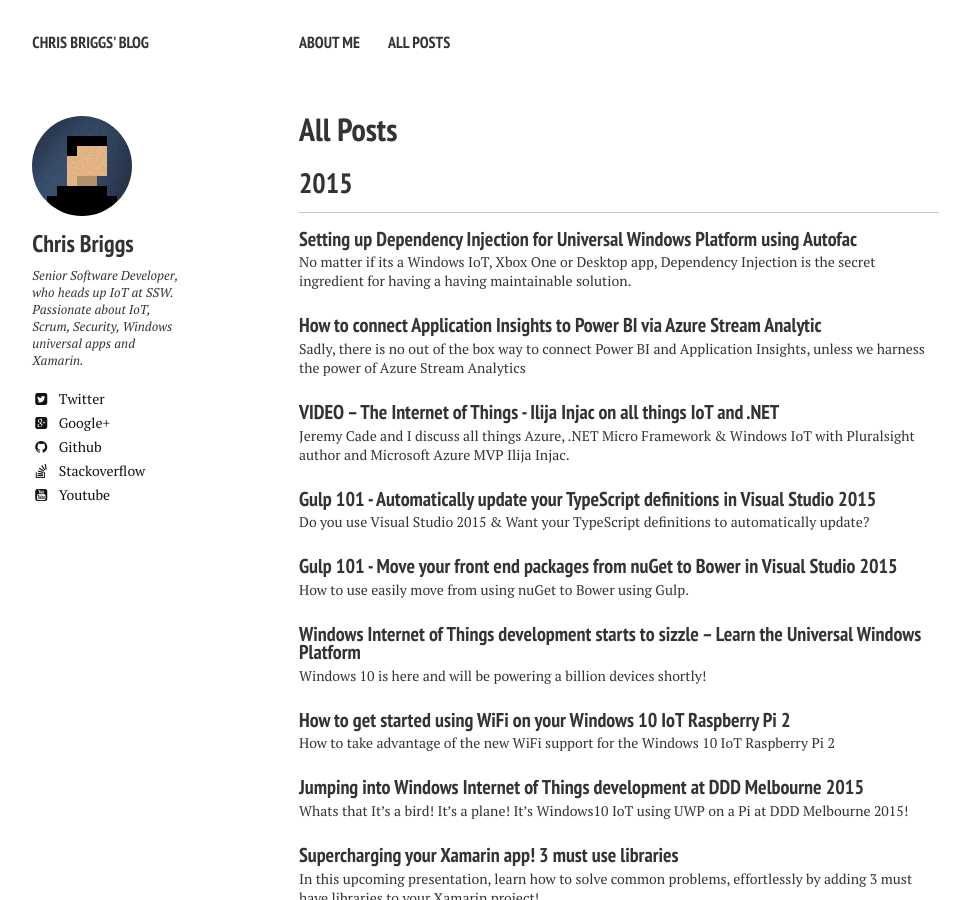
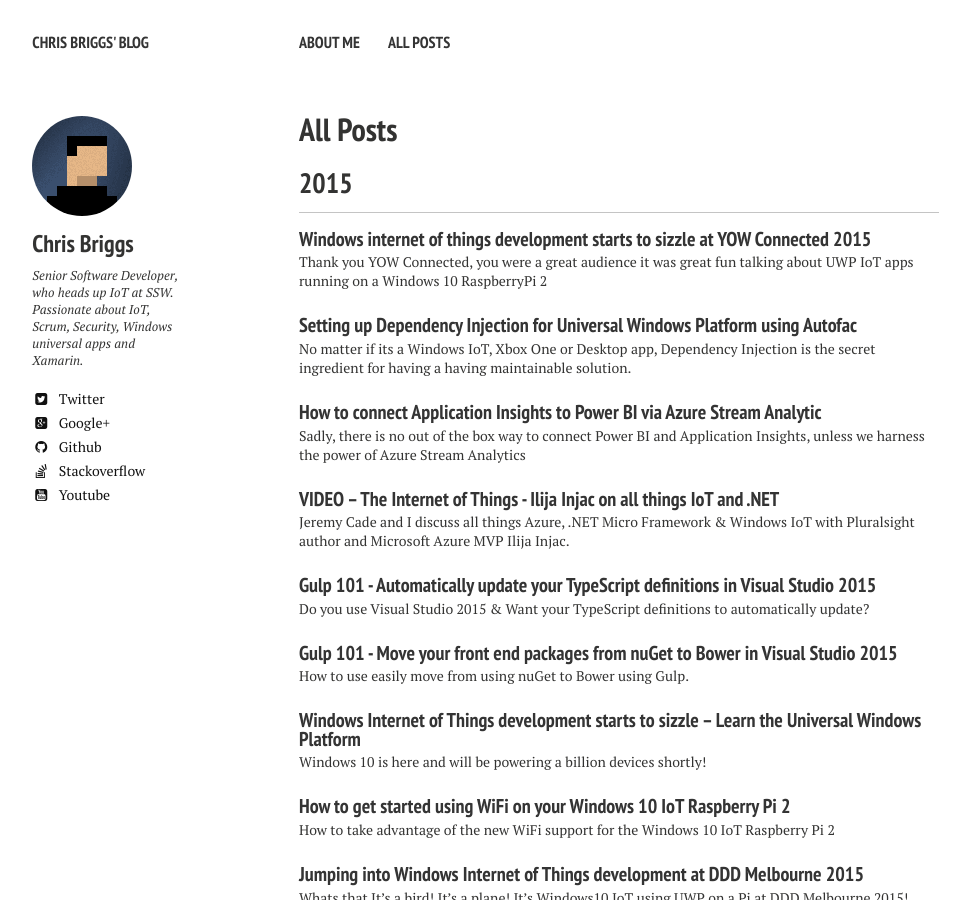
Before and after one commit to Briggsc28/briggsc28.github.io, a Jekyll site: the page built from posts/index.md, in a window 1280 px wide and 900 px high. Shown: the whole window, without its empty margins (21-976 px from the left). Built offline with Jekyll 4.4.1, drawn with Linux system fonts in a browser that asks for light colours; nearby versions of some CDN libraries; some of the changed lines change nothing that is shown.

Commit message:
Added post on YOW connected

```diff
--- /dev/null
+++ b/_posts/2015-10-17-YOW-Connected-2015.md
@@ -0,0 +1,18 @@
+---
+layout: post
+title: Windows internet of things development starts to sizzle at YOW Connected 2015
+excerpt: "Thank you YOW Connected, you were a great audience it was great fun talking about UWP IoT apps running on a Windows 10 RaspberryPi 2"
+modified: 2015-08-10
+tags: [Windows 10, IoT, Pi, Dev SuperPowers, DDD Melbourne]
+comments: true
+image:
+  feature: sample-image-5.jpg
+  credit: WeGraphics
+  creditlink: http://wegraphics.net/downloads/free-ultimate-blurred-background-pack/
+---
+
+I presented 'Jumping into Windows Internet of Things development by using the Universal Windows Platform' at YOW Connected 2015. The presentation was a success,  with the devices drawing a room full of curious (and a tad sceptical) devs. Ready to learn about the new Windows 10 IoT.<br><br>![Group shot of people attending](/images/CPFFhhMUkAAoLpl.jpg)The highlight of Yow Connected 2015, the conversations I had with the other attendees, which was made up of a range different skill sets spanning the mobile and IoT fields. <br><br>Thank you to the YOW team for running an excellent event. I look forward to presenting talks at future YOW events.
+
+>[The slide deck from this presentation is available on slideshare](http://www.slideshare.net/ChrisBriggsy/yow-connected-2015-windows-internet-of-things-development-starts-to-sizzle)
+
+Feel free to tweet me comments, feedback or questions to [@ChrisBriggsy](https://twitter.com/ChrisBriggsy).
--- a/about/index.md
+++ b/about/index.md
@@ -21,7 +21,7 @@
 
 * **Windows Internet of Things development starts to sizzle – Learn the Universal Windows Platform:** In this presentation, the attendees will learn how to develop IoT applications that target Windows 10 IoT core, by developing on the Universal Windows Platform (UWP) and how to integrate the solution with Windows Azure. [Read more...](http://blog.chrisbriggsy.com/Windows-Internet-of-Things-development-starts-to-sizzle/)
   * Technologies used include: Azure, Windows IoT & Universal Windows Platform
-  * Presented at: YOW! Connected 2015 & QUT CODE<BR><BR>
+  * Presented at: [YOW! Connected 2015](http://blog.chrisbriggsy.com/YOW-Connected-2015/) & QUT CODE<BR><BR>
 
 * **Supercharging your Xamarin app! 3 must use libraries:** In this upcoming presentation, learn how to solve common problems, effortlessly by adding 3 must have libraries to your Xamarin project!  [Read more...](http://blog.chrisbriggsy.com/Supercharging-your-Xamarin-app/)
   * Technologies used include: Xamarin, Polly, Akavache & Fody
@@ -29,7 +29,7 @@
 
 * **Jumping into Windows Internet of Things development by using the Universal Windows Platform:** In this presentation, I build a simple Universal app, deploy it to Raspberry Pi 2, then expand upon the application to read input from sensors and finally establish communication with Azure.  [Read more...](http://blog.chrisbriggsy.com/Dev-superpowers-Jumping-into-windows-internet-of-things/)
   * Technologies used include: Azure, Windows IoT & Universal Windows Platform
-  * Presented at: [DDD Melbourne](http://blog.chrisbriggsy.com/DDDMelb-2015/), Brisbane .Net User Group & Dev Superpowers Webinar<BR><BR>
+  * Presented at: [DDD Melbourne](http://blog.chrisbriggsy.com/DDDMelb-2015/), Brisbane .Net User Group & [Dev Superpowers Webinar](http://blog.chrisbriggsy.com/Dev-superpowers-Jumping-into-windows-internet-of-things/)<BR><BR>
 
 ## Interviews:
 * **The Internet of Things - Ilija Injac on all things IoT and .NET:** In this interview, Jeremy Cade and I discuss all things: Azure, .NET Micro Framework & Windows Internet of Things with Pluralsight author and Microsoft Azure MVP Ilija Injac. [Read more...](http://blog.chrisbriggsy.com//Ilija-Injac-on-IoT/)
@@ -46,5 +46,3 @@
   * Technologies used: MVC5 & Azure<BR><BR>
 * **Security Intrusion response:** Worked With an Australian Web Content Management Solutions (CMS) development company on uncovering the source and techniques used in order to compromise their CMS platform.
   * Technologies used: A wide range of different penetration testing tools including MetaSploit.
-
-> More upcoming! Have a suggestion for a future presentation? Feel free to tweet me [@ChrisBriggsy](https://twitter.com/ChrisBriggsy).
```
Also changed, not shown: images/CPFFhhMUkAAoLpl.jpg (added).
